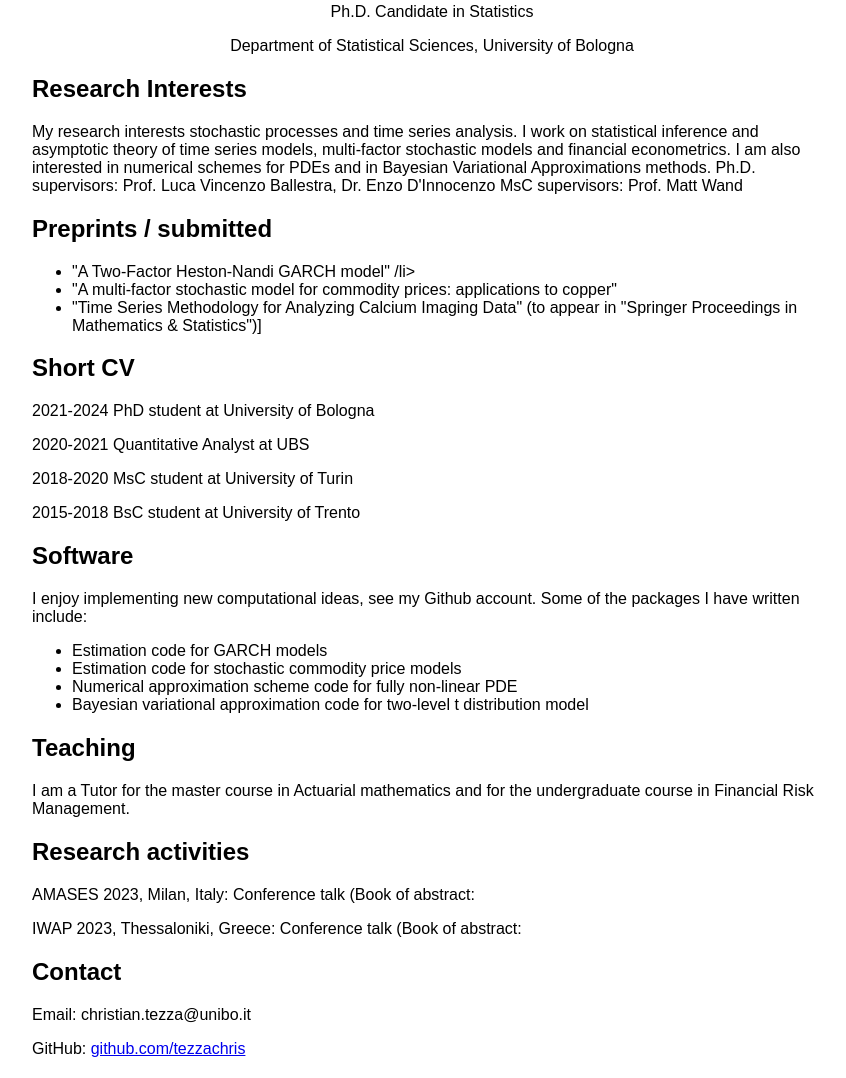
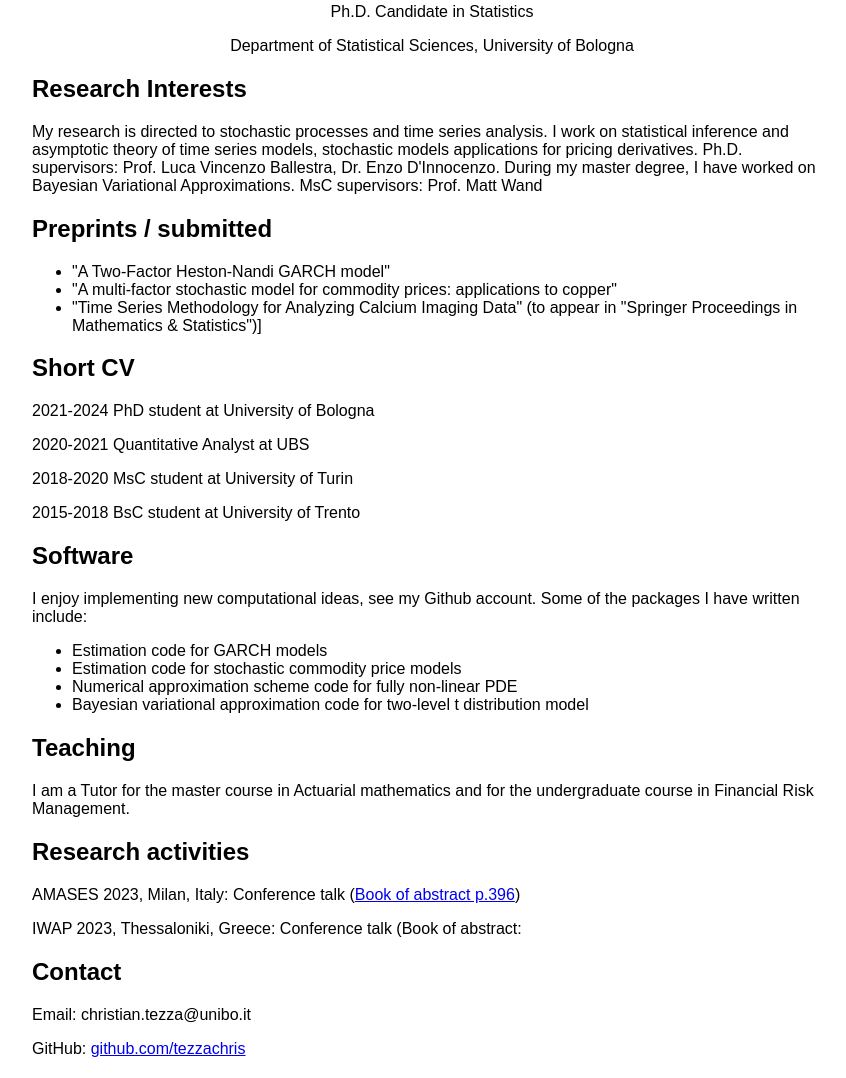
Before and after one commit to tezzachris/tezzachris.github.io, a plain HTML site: page index.html in a window 1280 px wide. Shown: the part 77-1155 px from the top of the page, without its empty margins (208-1054 px from the left). Drawn offline with Linux system fonts and the light colour scheme.

Commit message:
Update index.html

```diff
--- a/index.html
+++ b/index.html
@@ -30,9 +30,9 @@
     <section>
       <h2>Research Interests</h2>
       <p>
-        My research interests stochastic processes and time series analysis. I work on statistical inference and asymptotic theory of time series models, multi-factor stochastic models and financial econometrics.
-        I am also interested in numerical schemes for PDEs and in Bayesian Variational Approximations methods.
-        Ph.D. supervisors: Prof. Luca Vincenzo Ballestra, Dr. Enzo D'Innocenzo
+        My research is directed to stochastic processes and time series analysis. I work on statistical inference and asymptotic theory of time series models, stochastic models applications for pricing derivatives.
+        Ph.D. supervisors: Prof. Luca Vincenzo Ballestra, Dr. Enzo D'Innocenzo.
+        During my master degree, I have worked on Bayesian Variational Approximations.
         MsC supervisors: Prof. Matt Wand
       </p>
     </section>
@@ -40,7 +40,7 @@
     <section>
       <h2>Preprints / submitted</h2>
       <ul>
-        <li> "A Two-Factor Heston-Nandi GARCH model" /li>
+        <li> "A Two-Factor Heston-Nandi GARCH model" </li>
         <li> "A multi-factor stochastic model for commodity prices: applications to copper" </li>
         <li> "Time Series Methodology for Analyzing Calcium Imaging Data" (to appear in "Springer Proceedings in Mathematics & Statistics")]</li>
       </ul>
@@ -84,7 +84,8 @@
     <section>
       <h2> Research activities  </h2>
       <p>
-        AMASES 2023, Milan, Italy: Conference talk (Book of abstract:
+        AMASES 2023, Milan, Italy: Conference talk (<a href="hhttps://drive.google.com/file/d/1Qm1oYLpVkVyXZJUZhh7VAv1elSiwlxYn/view">Book of abstract p.396</a>)
+
       </p>
       <p>
         IWAP 2023, Thessaloniki, Greece: Conference talk (Book of abstract:
```
